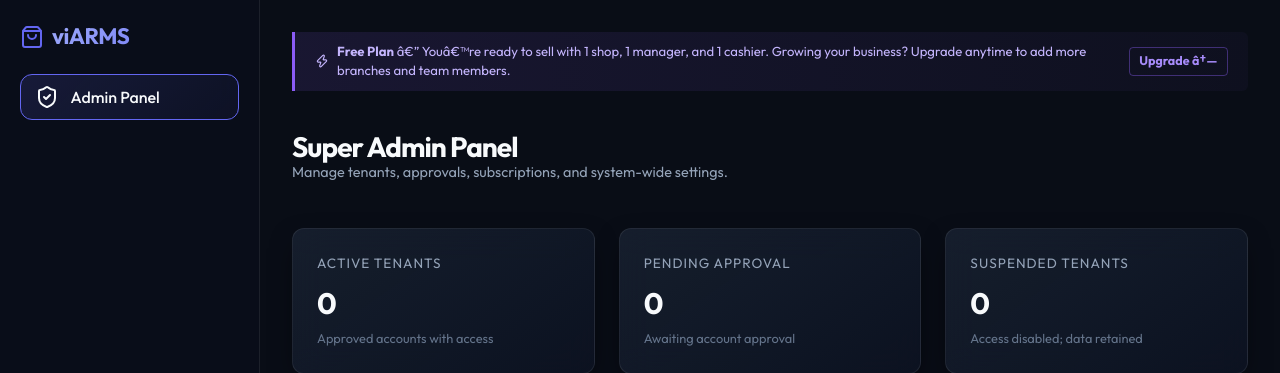
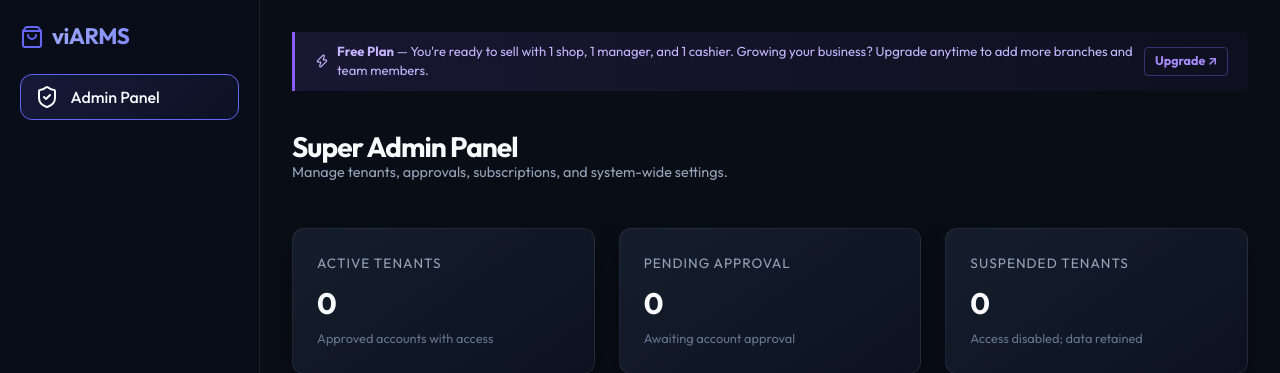
Before and after one commit to Paxscale/viARMS, a Django app: page /admin-panel/ in a window 1280 px wide. Shown: the top 373 px of the page. Run offline with Django 5.2, Linux system fonts and the light colour scheme; a user stored in the database is signed in; tables that the repository leaves empty hold one stand-in row (values such as "Sample post"); some libraries are stand-ins or nearby versions.

Commit message:
Fix encoding on Free Plan status banner text and upgrade button

```diff
--- a/templates/base.html
+++ b/templates/base.html
@@ -20,7 +20,7 @@
     <script src="https://unpkg.com/lucide@latest"></script>
     <!-- viARMS i18n System -->
     <script src="{% static 'js/i18n.js' %}"></script>
-    <!-- Theme boot â€” apply saved theme before page renders (prevents FOUC) -->
+    <!-- Theme boot — apply saved theme before page renders (prevents FOUC) -->
     <script>
         (function() {
             var t = localStorage.getItem('viarms-theme') || 'ocean';
@@ -220,9 +220,9 @@
             <div class="status-banner status-banner-upgrade" style="background: linear-gradient(90deg, rgba(139,92,246,0.12), rgba(139,92,246,0.04)); border-left: 3px solid #8b5cf6; padding: 0.6rem 1.25rem; font-size: 0.82rem; color: #c4b5fd; display: flex; align-items: center; justify-content: space-between; gap: 8px; margin-bottom: 1rem; border-radius: 0 6px 6px 0;">
                 <div style="display: flex; align-items: center; gap: 8px;">
                     <i data-lucide="zap" style="width: 14px; height: 14px; flex-shrink: 0;"></i>
-                    <span><strong>Free Plan</strong> â€” Youâ€™re ready to sell with 1 shop, 1 manager, and 1 cashier. Growing your business? Upgrade anytime to add more branches and team members.</span>
+                    <span><strong>Free Plan</strong> &mdash; You're ready to sell with 1 shop, 1 manager, and 1 cashier. Growing your business? Upgrade anytime to add more branches and team members.</span>
                 </div>
-                <a href="#" style="white-space: nowrap; font-size: 0.78rem; color: #a78bfa; font-weight: 700; text-decoration: none; border: 1px solid rgba(139,92,246,0.4); padding: 0.25rem 0.6rem; border-radius: 4px;">Upgrade â†—</a>
+                <a href="#" style="white-space: nowrap; font-size: 0.78rem; color: #a78bfa; font-weight: 700; text-decoration: none; border: 1px solid rgba(139,92,246,0.4); padding: 0.25rem 0.6rem; border-radius: 4px;">Upgrade &nearr;</a>
             </div>
             {% endif %}
             {% endif %}
```
